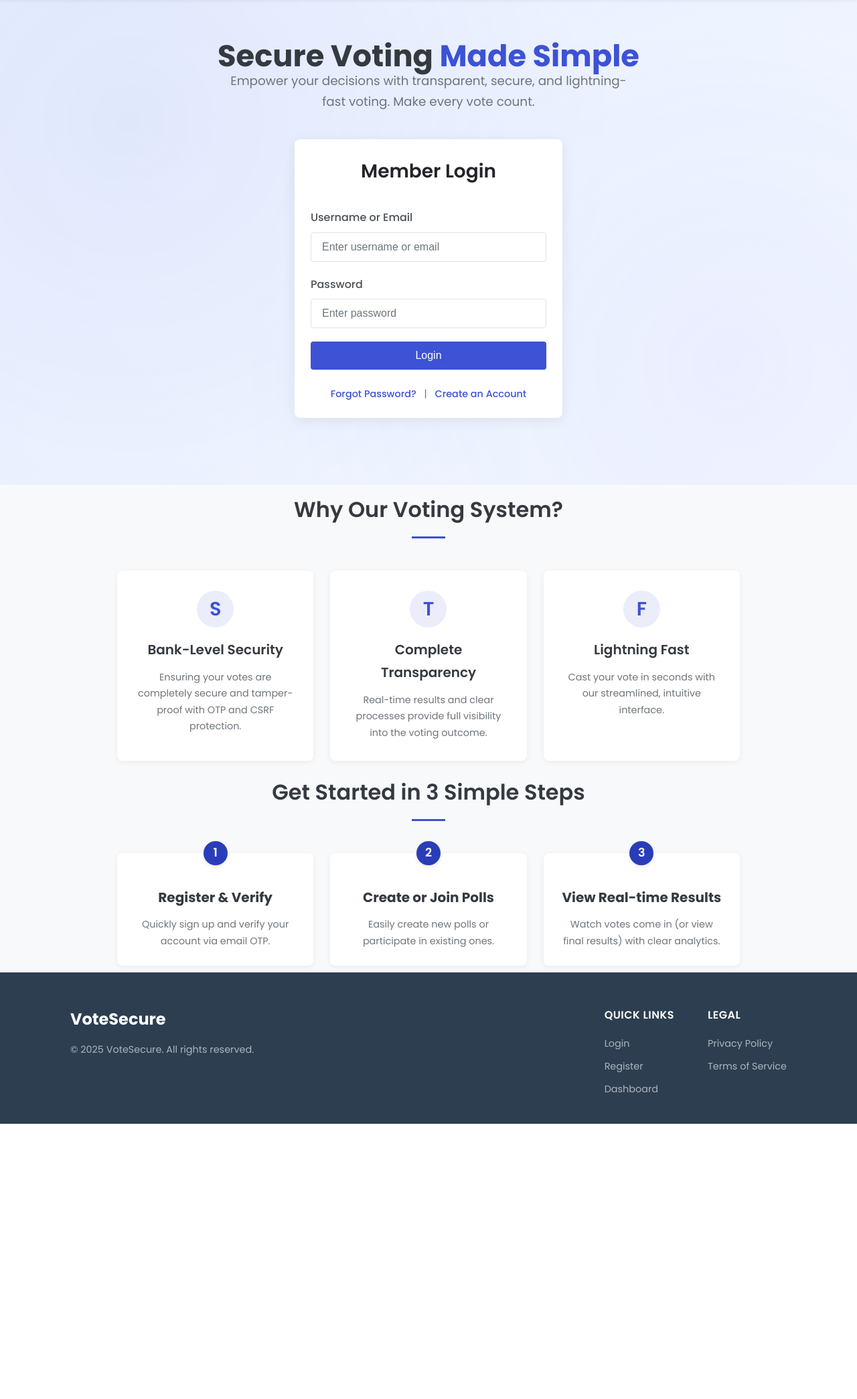
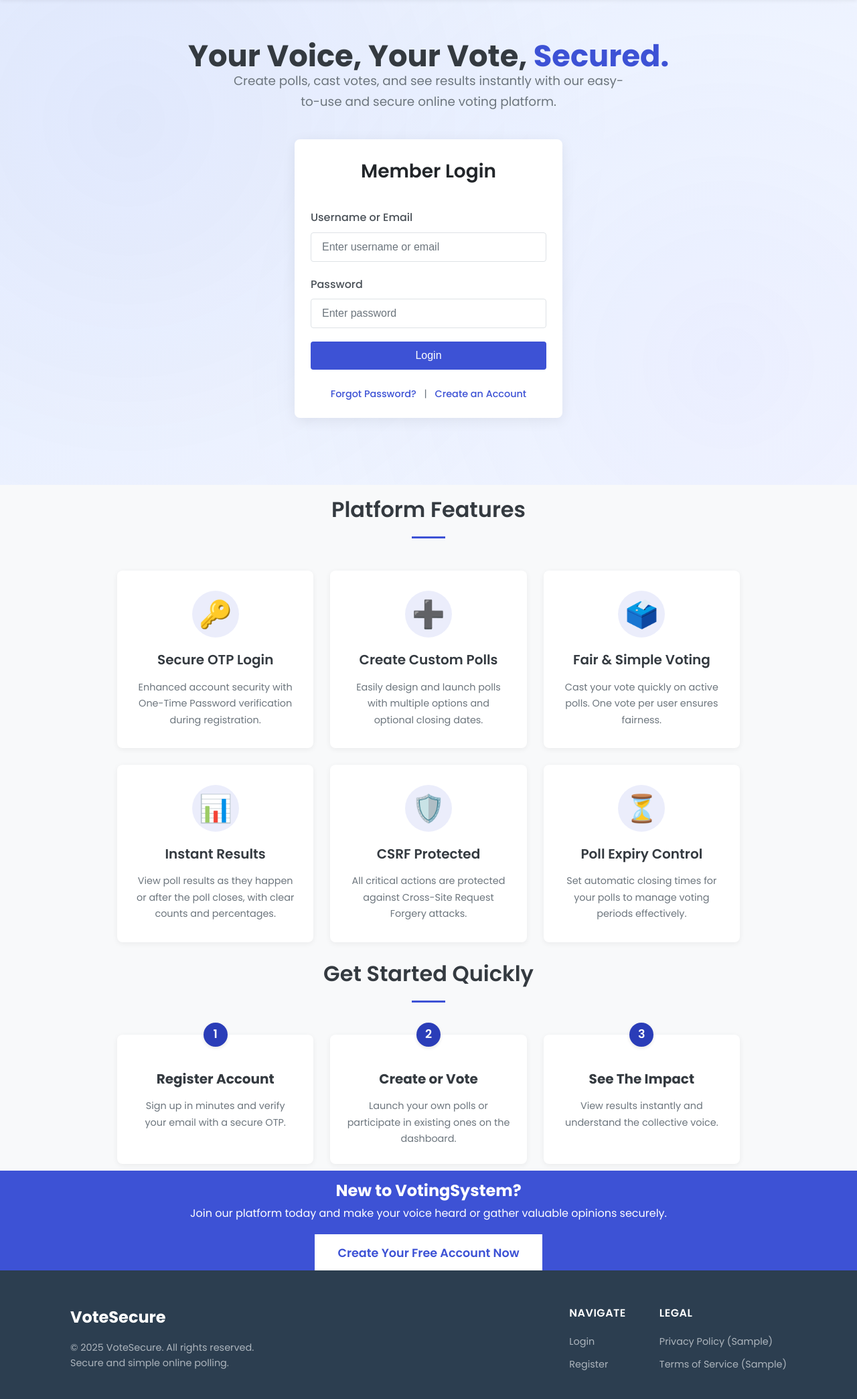
Before and after one commit to Puru1375/Web_Project, a PHP site: page / in a window 1280 px wide. Shown: the part 78-2167 px from the top of the page at 67% size. Before the commit the page ends 1756 px from the top, so only its background shows below. Run offline with PHP 8.4, Linux system fonts and the light colour scheme; data comes from the database, SQL or seed files in the repository; both versions use the stored data as it was after the commit; some libraries are stand-ins or nearby versions.

```diff
--- a/voting_website/css/style.css
+++ b/voting_website/css/style.css
@@ -1082,3 +1082,47 @@ button.loading { opacity: 0.7; cursor: progress; }
 }
 
 /* ... (rest of your style.css: navigation, hero, other sections, footer, responsive styles, etc.) ... */
+
+
+/* In style.css */
+.feature-icon-placeholder {
+    font-size: 2.5rem; /* Make emoji larger */
+    color: var(--primary-color);
+    margin-bottom: 1rem;
+    width: 70px; /* Adjust size */
+    height: 70px;
+    background-color: rgba(var(--primary-color-rgb), 0.1); /* Lighter background */
+    border-radius: 50%;
+    display: flex;
+    justify-content: center;
+    align-items: center;
+    margin-left: auto;
+    margin-right: auto;
+    /* font-weight: normal; Remove if not needed for text icons */
+}
+/* In style.css */
+.btn.btn-lg {
+    padding: 0.875rem 2rem; /* 14px 32px - Larger padding */
+    font-size: 1.1rem;   /* Larger font */
+    font-weight: 600;
+}
+.cta-section {
+    background-color: var(--primary-color); /* Use primary color as background */
+    color: var(--text-white); /* White text on primary background */
+}
+.cta-section .section-title,
+.cta-section .subtitle {
+    color: var(--text-white); /* Ensure titles and subtitles are white */
+}
+.cta-section .section-title::after {
+    background-color: var(--text-white); /* White underline for title */
+}
+.cta-section .btn-primary { /* Make CTA button stand out, e.g., white or accent */
+    background-color: var(--background-white);
+    color: var(--primary-color);
+    border: 2px solid var(--background-white); /* Optional border */
+}
+.cta-section .btn-primary:hover {
+    background-color: #f0f0f0; /* Slightly off-white hover */
+    color: var(--secondary-color);
+}
--- a/voting_website/index.php
+++ b/voting_website/index.php
@@ -1,26 +1,26 @@
 <?php
-// index.php
 session_start();
 if (isset($_SESSION['user_id'])) {
     header('Location: dashboard.php');
     exit();
 }
-// For CSRF token on the login form
-require_once 'api/db_connect.php'; // Ensures session is started via db_connect
+require_once 'api/db_connect.php';
 require_once 'api/helpers.php';
 $csrf_token = generateCSRFToken();
+// For reCAPTCHA on login form (optional, but good for security)
+// define('RECAPTCHA_V3_SITE_KEY', 'YOUR_LOGIN_RECAPTCHA_SITE_KEY_HERE'); // If using separate key for login
 ?>
 <!DOCTYPE html>
 <html lang="en">
 <head>
     <meta charset="UTF-8">
     <meta name="viewport" content="width=device-width, initial-scale=1.0">
-    <title>Voting Website - Secure & Simple</title>
-    <link rel="stylesheet" href="css/style.css"> <!-- We'll heavily update this -->
-    <!-- Link to a Google Font (e.g., Poppins or Lato as used before) -->
+    <title>VotingSystem - Cast Your Vote Securely</title>
+    <link rel="stylesheet" href="css/style.css">
     <link href="https://fonts.googleapis.com/css2?family=Poppins:wght@400;500;600;700&display=swap" rel="stylesheet">
-    <!-- Optional: Add an icon library like Font Awesome for icons -->
-    <!-- <link rel="stylesheet" href="https://cdnjs.cloudflare.com/ajax/libs/font-awesome/6.0.0-beta3/css/all.min.css"> -->
+    <?php /* if (defined('RECAPTCHA_V3_SITE_KEY')): ?>
+    <script src="https://www.google.com/recaptcha/api.js?render=<?php echo RECAPTCHA_V3_SITE_KEY; ?>"></script>
+    <?php endif; */ ?>
 </head>
 <body>
     <div class="page-wrapper">
@@ -30,8 +30,6 @@ $csrf_token = generateCSRFToken();
                 <a href="index.php" class="logo">VoteSecure</a>
                 <nav class="main-nav">
                     <ul>
-                        <!-- For a landing page, you might have Features, How it Works, etc. -->
-                        <!-- For now, just login/register if not logged in -->
                         <li><a href="index.php" class="nav-link active">Login</a></li>
                         <li><a href="register.php" class="nav-link">Register</a></li>
                     </ul>
@@ -42,14 +40,16 @@ $csrf_token = generateCSRFToken();
         <main>
             <section class="hero-section">
                 <div class="hero-content">
-                    <h1>Secure Voting <span class="highlight">Made Simple</span></h1>
-                    <p class="subtitle">Empower your decisions with transparent, secure, and lightning-fast voting. Make every vote count.</p>
+                    <h1>Your Voice, Your Vote, <span class="highlight">Secured.</span></h1>
+                    <p class="subtitle">Create polls, cast votes, and see results instantly with our easy-to-use and secure online voting platform.</p>
 
-                    <!-- Login Form Integrated Here -->
                     <div class="login-form-container auth-form-themed">
                         <h2>Member Login</h2>
                         <form id="loginForm">
                             <input type="hidden" name="csrf_token" value="<?php echo htmlspecialchars($csrf_token); ?>">
+                            <?php /* if (defined('RECAPTCHA_V3_SITE_KEY')): ?>
+                                <input type="hidden" name="recaptcha_response" id="recaptchaResponseLogin">
+                            <?php endif; */ ?>
                             <div class="form-group">
                                 <label for="login_identifier">Username or Email</label>
                                 <input type="text" id="login_identifier" name="login_identifier" placeholder="Enter username or email" required>
@@ -71,78 +71,100 @@ $csrf_token = generateCSRFToken();
                 <div class="hero-background-gradient"></div>
             </section>
 
-            <!-- Example: "Why Choose Us" section (Simplified) -->
-            <section class="features-overview-section section-padding">
+            <section class="features-section section-padding">
                 <div class="container-narrow">
-                    <h2 class="section-title">Why Our Voting System?</h2>
+                    <h2 class="section-title">Platform Features</h2>
                     <div class="features-grid">
                         <div class="feature-card">
-                            <!-- <i class="fas fa-shield-alt feature-icon"></i> Icon example -->
-                            <div class="feature-icon-placeholder">S</div>
-                            <h3>Bank-Level Security</h3>
-                            <p>Ensuring your votes are completely secure and tamper-proof with OTP and CSRF protection.</p>
+                            <div class="feature-icon-placeholder">🔑</div>
+                            <h3>Secure OTP Login</h3>
+                            <p>Enhanced account security with One-Time Password verification during registration.</p>
                         </div>
                         <div class="feature-card">
-                             <div class="feature-icon-placeholder">T</div>
-                            <h3>Complete Transparency</h3>
-                            <p>Real-time results and clear processes provide full visibility into the voting outcome.</p>
+                            <div class="feature-icon-placeholder">➕</div>
+                            <h3>Create Custom Polls</h3>
+                            <p>Easily design and launch polls with multiple options and optional closing dates.</p>
                         </div>
                         <div class="feature-card">
-                             <div class="feature-icon-placeholder">F</div>
-                            <h3>Lightning Fast</h3>
-                            <p>Cast your vote in seconds with our streamlined, intuitive interface.</p>
+                            <div class="feature-icon-placeholder">🗳️</div>
+                            <h3>Fair & Simple Voting</h3>
+                            <p>Cast your vote quickly on active polls. One vote per user ensures fairness.</p>
+                        </div>
+                        <div class="feature-card">
+                            <div class="feature-icon-placeholder">📊</div>
+                            <h3>Instant Results</h3>
+                            <p>View poll results as they happen or after the poll closes, with clear counts and percentages.</p>
+                        </div>
+                         <div class="feature-card">
+                            <div class="feature-icon-placeholder">🛡️</div>
+                            <h3>CSRF Protected</h3>
+                            <p>All critical actions are protected against Cross-Site Request Forgery attacks.</p>
+                        </div>
+                         <div class="feature-card">
+                            <div class="feature-icon-placeholder">⏳</div>
+                            <h3>Poll Expiry Control</h3>
+                            <p>Set automatic closing times for your polls to manage voting periods effectively.</p>
                         </div>
                     </div>
                 </div>
             </section>
 
-             <!-- Example: "How It Works" Section -->
             <section class="how-it-works-section section-padding alt-background">
                 <div class="container-narrow">
-                    <h2 class="section-title">Get Started in 3 Simple Steps</h2>
+                    <h2 class="section-title">Get Started Quickly</h2>
                     <div class="steps-grid">
                         <div class="step-card">
                             <div class="step-number">1</div>
-                            <h3>Register & Verify</h3>
-                            <p>Quickly sign up and verify your account via email OTP.</p>
+                            <h3>Register Account</h3>
+                            <p>Sign up in minutes and verify your email with a secure OTP.</p>
                         </div>
                         <div class="step-card">
                             <div class="step-number">2</div>
-                            <h3>Create or Join Polls</h3>
-                            <p>Easily create new polls or participate in existing ones.</p>
+                            <h3>Create or Vote</h3>
+                            <p>Launch your own polls or participate in existing ones on the dashboard.</p>
                         </div>
                         <div class="step-card">
                             <div class="step-number">3</div>
-                            <h3>View Real-time Results</h3>
-                            <p>Watch votes come in (or view final results) with clear analytics.</p>
+                            <h3>See The Impact</h3>
+                            <p>View results instantly and understand the collective voice.</p>
                         </div>
                     </div>
                 </div>
             </section>
 
+            <section class="cta-section section-padding">
+                <div class="container-narrow text-center">
+                    <h2>New to VotingSystem?</h2>
+                    <p class="subtitle" style="margin-bottom: 2rem;">Join our platform today and make your voice heard or gather valuable opinions securely.</p>
+                    <a href="register.php" class="btn btn-primary btn-lg">Create Your Free Account Now</a>
+                </div>
+            </section>
 
         </main>
 
         <footer class="main-footer">
-            <div class="container-narrow footer-content">
+             <div class="container-narrow footer-content">
                 <div class="footer-brand">
-                    <a href="index.php" class="logo">VoteSecure</a>
-                    <p>© <?php echo date("Y"); ?> VoteSecure. All rights reserved.</p>
+                    <a href="index.php" class="logo"> VoteSecure</a>
+                    <p>© <?php echo date("Y"); ?>  VoteSecure. All rights reserved. <br>Secure and simple online polling.</p>
                 </div>
                 <div class="footer-links">
                     <div>
-                        <h4>Quick Links</h4>
+                        <h4>Navigate</h4>
                         <ul>
                             <li><a href="index.php">Login</a></li>
                             <li><a href="register.php">Register</a></li>
+                            <?php if(isset($_SESSION['user_id'])): ?>
                             <li><a href="dashboard.php">Dashboard</a></li>
+                            <li><a href="create_poll.php">Create Poll</a></li>
+                            <?php endif; ?>
                         </ul>
                     </div>
                     <div>
                         <h4>Legal</h4>
                         <ul>
-                            <li><a href="#">Privacy Policy</a></li>
-                            <li><a href="#">Terms of Service</a></li>
+                            <li><a href="#">Privacy Policy (Sample)</a></li>
+                            <li><a href="#">Terms of Service (Sample)</a></li>
                         </ul>
                     </div>
                 </div>
@@ -151,5 +173,33 @@ $csrf_token = generateCSRFToken();
     </div> <!-- .page-wrapper -->
 
     <script src="js/script.js"></script>
+    <?php /* if (defined('RECAPTCHA_V3_SITE_KEY')): ?>
+    <script>
+        // Optional: reCAPTCHA for Login Form
+        // Make sure loginForm and messageDiv are defined if this script runs
+        const loginFormForRecaptcha = document.getElementById('loginForm');
+        const messageDivForRecaptcha = document.getElementById('message'); // Assuming message div is already defined
+
+        loginFormForRecaptcha.addEventListener('submit', (event) => {
+            event.preventDefault(); // Prevent default form submission
+
+            grecaptcha.ready(() => {
+                grecaptcha.execute('<?php echo RECAPTCHA_V3_SITE_KEY; ?>', {action: 'login'})
+                    .then((token) => {
+                        // Add the token to the form
+                        const recaptchaResponse = document.getElementById('recaptchaResponseLogin');
+                        recaptchaResponse.value = token;
+
+                        // Now submit the form
+                        loginFormForRecaptcha.submit();
+                    })
+                    .catch((error) => {
+                        console.error('reCAPTCHA error:', error);
+                        messageDivForRecaptcha.textContent = 'reCAPTCHA verification failed. Please try again.';
+                    });
+            });
+        })
+    </script>
+    <?php endif; */ ?>
 </body>
 </html>
```
Also changed, not shown: voting_website/api/register_handler.php (+30 -3 lines), voting_website/js/script.js (+73 -26 lines), voting_website/database/voting_app.sqlite.
